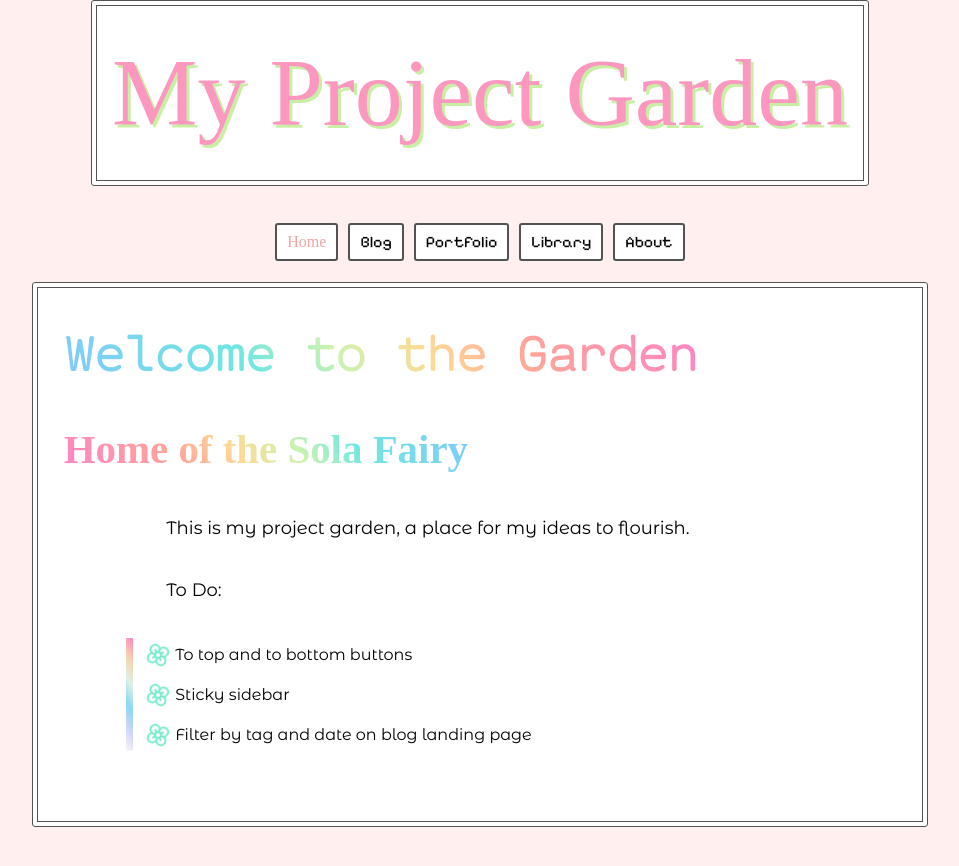
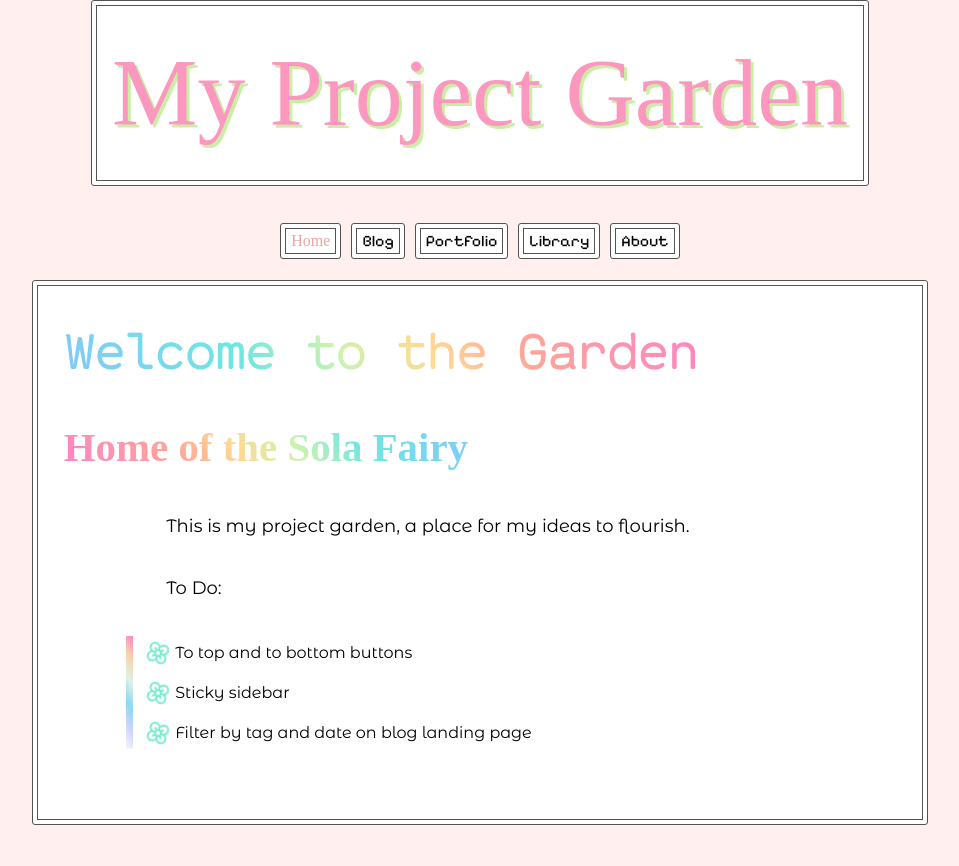
Before and after one commit to sola-fairy/sola-fairy.garden, a Jekyll site: the page built from index.markdown, in a window 1280 px wide. Shown: the top 866 px of the page, without its empty margins (160-1119 px from the left). Built offline with Jekyll 4.4.1, drawn with Linux system fonts in a browser that asks for light colours; some web fonts are replaced.

Commit message:
nav link styling

```diff
--- a/assets/style.css
+++ b/assets/style.css
@@ -24,6 +24,7 @@
   --pink-bg: #ffefef;
   --grey-border: #525252;
   --seafoam: #79eccd;
+  --magenta: #e12872;
   --purpink: linear-gradient(
     90deg,
     hsl(273deg 68% 69%) 0%,
@@ -220,7 +221,9 @@ nav {
     text-decoration: none;
     border-radius: 3px;
     padding: 0.313rem 0.625rem;
-    border: 2px solid var(--grey-border);
+    border: 1px solid var(--grey-border);
+    outline: 1px solid var(--grey-border);
+    outline-offset: -6px;
   }
 
   a:focus,
@@ -334,7 +337,7 @@ article {
   a:hover {
     animation: linkFill 1s linear;
     animation-fill-mode: forwards;
-    color: #e12872;
+    color: var(--magenta);
   }
 
   i,
@@ -852,12 +855,14 @@ footer {
     & a:link,
     & a:visited {
       color: var(--white);
-      border: 0.063rem solid var(--white);
       background-color: var(--bg2);
+      border: 1px solid var(--bright-pink);
+      outline: 1px solid var(--bright-pink);
+      outline-offset: -6px;
     }
     & a:hover {
       color: var(--bright-pink);
-      outline-color: white;
+      outline: 1px dotted white;
     }
   }
 
```
